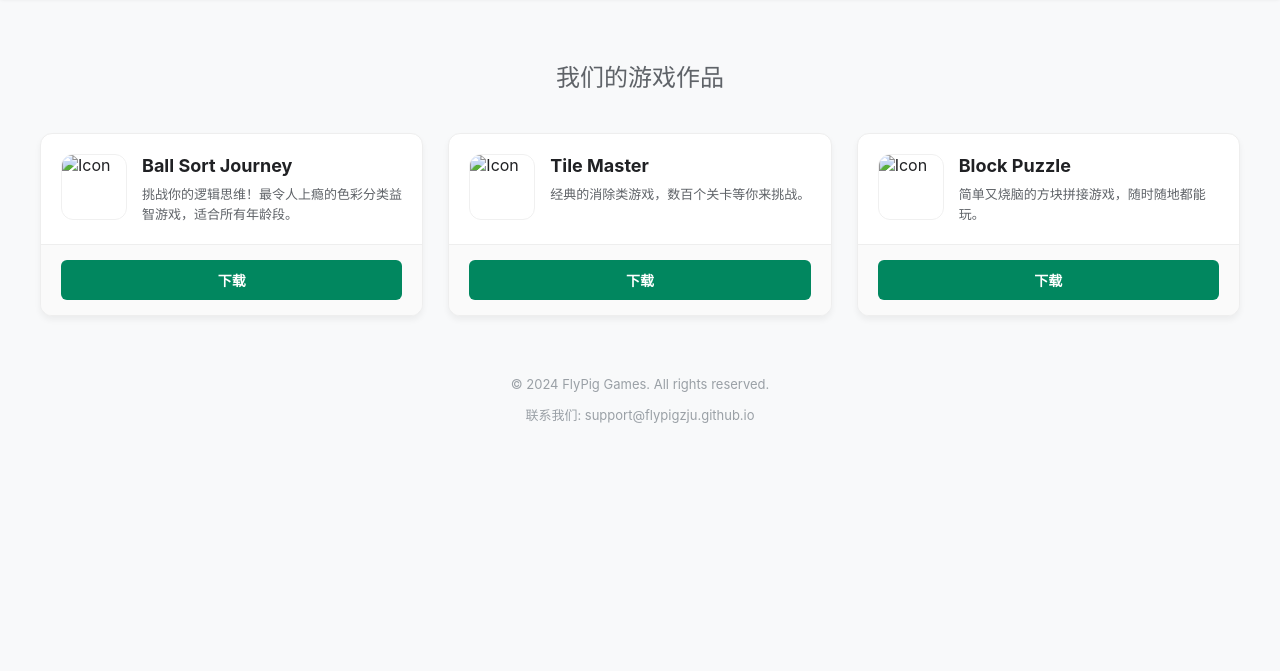
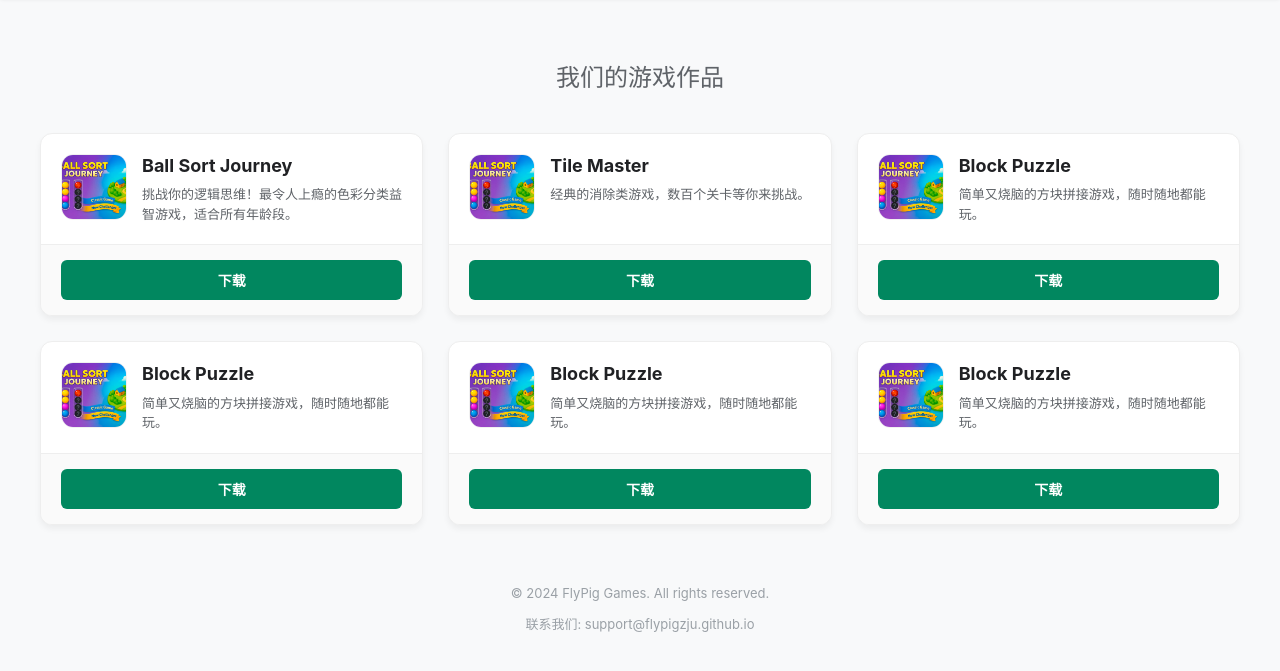
Before and after one commit to flypigzju/flypigzju.github.io, a plain HTML site: page index.html in a window 1280 px wide. Shown: the part 71-742 px from the top of the page. Drawn offline with Linux system fonts and the light colour scheme.

Commit message:
Update index.html

```diff
--- a/index.html
+++ b/index.html
@@ -169,7 +169,7 @@
             <div class="game-card">
                 <div class="card-content">
                     <!-- 请确保你上传了 icon1.png -->
-                    <img src="icon_ball.png" alt="Icon" class="game-icon">
+                    <img src="1024_500.png" alt="Icon" class="game-icon">
                     <div class="game-info">
                         <h3>Ball Sort Journey</h3>
                         <p>挑战你的逻辑思维！最令人上瘾的色彩分类益智游戏，适合所有年龄段。</p>
@@ -183,7 +183,7 @@
             <!-- 卡片 2 (示例) -->
             <div class="game-card">
                 <div class="card-content">
-                    <img src="icon_game2.png" alt="Icon" class="game-icon">
+                    <img src="1024_500.png" alt="Icon" class="game-icon">
                     <div class="game-info">
                         <h3>Tile Master</h3>
                         <p>经典的消除类游戏，数百个关卡等你来挑战。</p>
@@ -197,7 +197,7 @@
             <!-- 卡片 3 (示例 - 刚好凑齐一行) -->
             <div class="game-card">
                 <div class="card-content">
-                    <img src="icon_game3.png" alt="Icon" class="game-icon">
+                    <img src="1024_500.png" alt="Icon" class="game-icon">
                     <div class="game-info">
                         <h3>Block Puzzle</h3>
                         <p>简单又烧脑的方块拼接游戏，随时随地都能玩。</p>
@@ -209,7 +209,47 @@
             </div>
 
             <!-- 如果有第4个，会自动排到第二行去 -->
+            <!-- 卡片 3 (示例 - 刚好凑齐一行) -->
+            <div class="game-card">
+                <div class="card-content">
+                    <img src="1024_500.png" alt="Icon" class="game-icon">
+                    <div class="game-info">
+                        <h3>Block Puzzle</h3>
+                        <p>简单又烧脑的方块拼接游戏，随时随地都能玩。</p>
+                    </div>
+                </div>
+                <div class="card-action">
+                    <a href="#" class="download-btn">下载</a>
+                </div>
+            </div>
 
+                        <!-- 卡片 3 (示例 - 刚好凑齐一行) -->
+            <div class="game-card">
+                <div class="card-content">
+                    <img src="1024_500.png" alt="Icon" class="game-icon">
+                    <div class="game-info">
+                        <h3>Block Puzzle</h3>
+                        <p>简单又烧脑的方块拼接游戏，随时随地都能玩。</p>
+                    </div>
+                </div>
+                <div class="card-action">
+                    <a href="#" class="download-btn">下载</a>
+                </div>
+            </div>
+
+                        <!-- 卡片 3 (示例 - 刚好凑齐一行) -->
+            <div class="game-card">
+                <div class="card-content">
+                    <img src="1024_500.png" alt="Icon" class="game-icon">
+                    <div class="game-info">
+                        <h3>Block Puzzle</h3>
+                        <p>简单又烧脑的方块拼接游戏，随时随地都能玩。</p>
+                    </div>
+                </div>
+                <div class="card-action">
+                    <a href="#" class="download-btn">下载</a>
+                </div>
+            </div>
         </div>
 
         <div class="footer">
```
